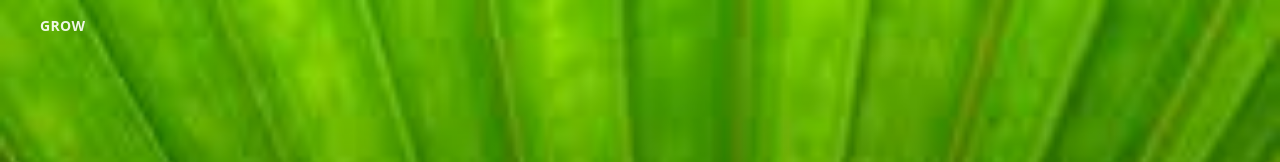
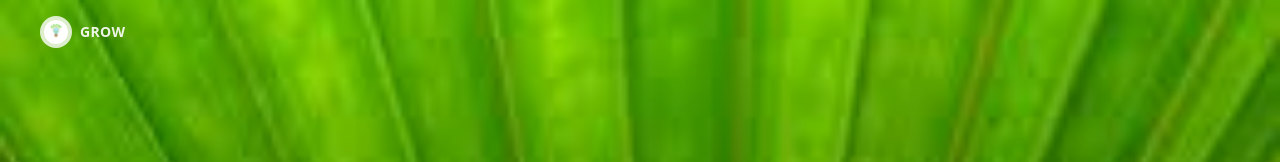
Before and after one commit to bussyyr/grow, a React (Vite) app: page / in a window 1280 px wide. Shown: the top 162 px of the page. Built offline with nearby package versions, Linux system fonts and the light colour scheme.

Commit message:
adding the logo

```diff
--- a/package.json
+++ b/package.json
@@ -1,5 +1,5 @@
 {
-  "name": "roof-configurator",
+  "name": "grow",
   "private": true,
   "version": "0.0.0",
   "type": "module",
--- a/src/App.jsx
+++ b/src/App.jsx
@@ -4,6 +4,8 @@ import heroImg from "./assets/hero-building.jpeg";
 import news1 from "./assets/news1.jpg";
 import news2 from "./assets/news2.jpg";
 import news3 from "./assets/news3.jpg";
+import logo from "./assets/logo.png";
+
 
 const countryOptions = [
   { value: "iceland", label: "Iceland" },
@@ -144,11 +146,19 @@ function App() {
 
         <div className="absolute inset-0 flex flex-col justify-between">
           {/* Top bar */}
-          <div className="flex items-center justify-between px-6 md:px-10 pt-4">
-            <span className="text-sm font-semibold tracking-wide text-white/90 uppercase">
-              GROW
-            </span>
-          </div>
+<div className="flex items-center justify-between px-6 md:px-10 pt-4">
+  <div className="flex items-center gap-2">
+    <img
+      src={logo}
+      alt="GROW logo"
+      className="h-8 w-8 rounded-full bg-white/80 p-1 object-contain"
+    />
+    <span className="text-sm font-semibold tracking-wide text-white/90 uppercase">
+      GROW
+    </span>
+  </div>
+</div>
+
 
           {/* Hero content */}
           <div className="px-6 md:px-10 pb-20 max-w-3xl">
```
Also changed, not shown: src/assets/logo.png (added).
